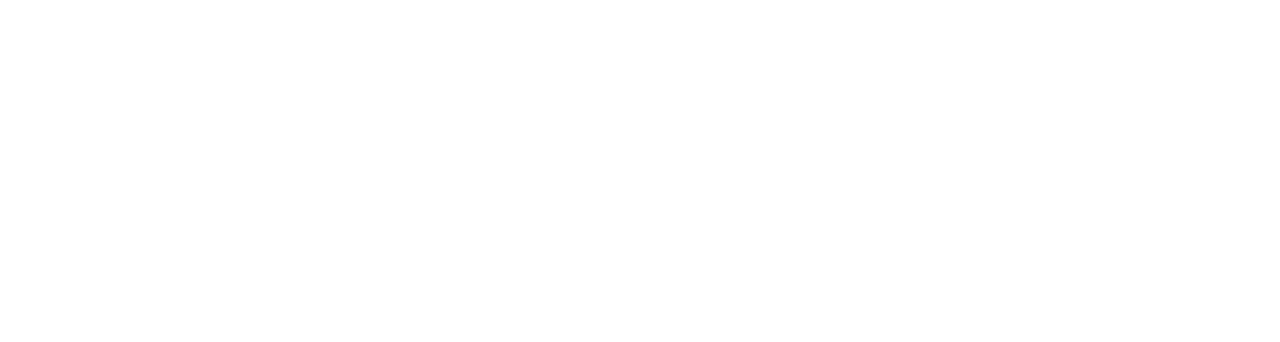
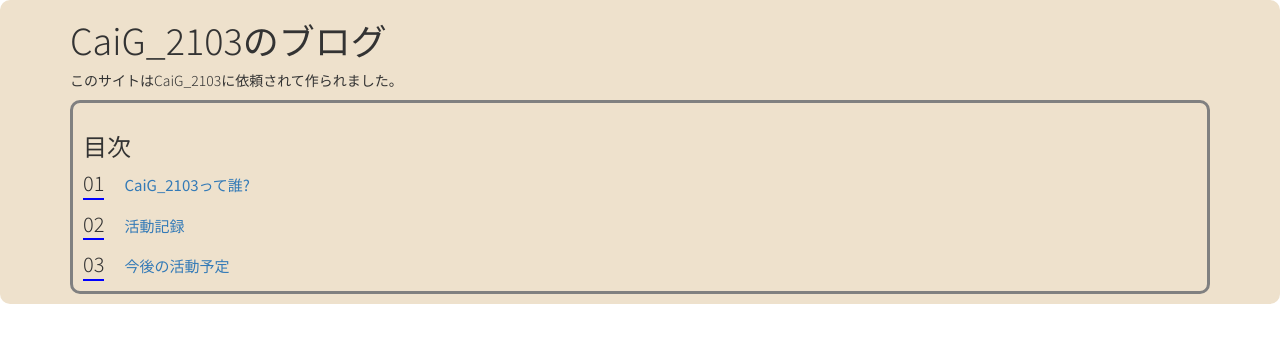
Before and after one commit to cai2103/CaiPage, a plain HTML site: page index.html in a window 1280 px wide. Drawn offline with nearby package versions, Linux system fonts and the light colour scheme.

Commit message:
メインページを作成

```diff
--- a/index.html
+++ b/index.html
@@ -1,11 +1,107 @@
-<!DOCTYPE html>
-<html lang="ja">
-<head>
-  <meta charset="UTF-8">
-  <meta name="viewport" content="width=device-width, initial-scale=1.0">
-  <title>Cai</title>
-</head>
-<body>
+<!--
+  Cai2103 - Github.com/cai2103
+  Cai2103 - Cai2103.Github.io/Cai2103-blog/
+-->
+<!doctype html>
+<html lang="en">
+  <head>
+    <meta charset="utf-8">
+    <meta http-equiv="X-UA-Compatible" content="IE=edge">
+    <meta name="viewport" content="width=device-width, initial-scale=1">
+    <!-- The above 3 meta tags *must* come first in the head; any other head content must come *after* these tags -->
+    <title>Cai2103の色々サイト</title>
+    <style>
+    /*Google Fonts*/
+    @import url('https://fonts.googleapis.com/css2?family=Noto+Sans+JP:wght@100&display=swap');
+    @import url('https://fonts.googleapis.com/css2?family=Noto+Sans+JP:wght@200&display=swap');
+    @import url('https://fonts.googleapis.com/css2?family=Noto+Sans+JP:wght@300&display=swap');
+    @import url('https://fonts.googleapis.com/css2?family=Noto+Sans+JP&display=swap');
 
-</body>
+    .noto-sans-jp-1 {
+      font-family: "Noto Sans JP", sans-serif;
+      font-optical-sizing: auto;
+      font-weight: 100;
+      font-style: normal;
+    }
+
+    .noto-sans-jp-2 {
+      font-family: "Noto Sans JP", sans-serif;
+      font-optical-sizing: auto;
+      font-weight: 200;
+      font-style: normal;
+    }
+
+    .noto-sans-jp-3 {
+      font-family: "Noto Sans JP", sans-serif;
+      font-optical-sizing: auto;
+      font-weight: 300;
+      font-style: normal;
+    }
+
+    .noto-sans-jp-4{
+      font-family: "Noto Sans JP", sans-serif;
+      font-optical-sizing: auto;
+      font-weight: 400;
+      font-style: normal;
+    }
+    /*=========================================================================*/
+    .main {
+      background-color: #EEE1CC;
+      border-radius: 10px;
+    }
+    /*目次用*/
+    ol {
+      list-style: none;
+
+      height: auto;
+      padding: 10px;
+      border: 3px solid gray;
+      box-sizing: border-box;
+      border-radius: 10px;
+    }
+    li {
+      margin-top: 10px;
+      font-size: 15px;
+    }
+    span {
+      margin-right: 20px;
+      display: inline-block;
+      border-bottom: 2px solid blue;
+      font-size: 20px;
+    }
+
+  </style>
+
+    <!-- Bootstrap -->
+    <link rel="stylesheet" href="https://cdn.jsdelivr.net/npm/bootstrap@3.4.1/dist/css/bootstrap.min.css" integrity="sha384-HSMxcRTRxnN+Bdg0JdbxYKrThecOKuH5zCYotlSAcp1+c8xmyTe9GYg1l9a69psu" crossorigin="anonymous">
+
+    <!-- HTML5 shim and Respond.js for IE8 support of HTML5 elements and media queries -->
+    <!-- WARNING: Respond.js doesn't work if you view the page via file:// -->
+    <!--[if lt IE 9]>
+      <script src="https://cdn.jsdelivr.net/npm/html5shiv@3.7.3/dist/html5shiv.min.js"></script>
+      <script src="https://cdn.jsdelivr.net/npm/respond.js@1.4.2/dest/respond.min.js"></script>
+    <![endif]-->
+  </head>
+  <body>
+    <div class="hero-body">
+      <div class="hero is-warning">
+        <div class="main">
+          <div class="container">
+            <h1 class="noto-sans-jp-3">CaiG_2103のブログ</h1>
+            <p class="noto-sans-jp-3">このサイトはCaiG_2103に依頼されて作られました。</p>
+            <ol class="noto-sans-jp-3">
+              <h3 class="noto-sans-jp-3">目次</h4>
+              <li><span>01</span><a class="noto-sans-jp-4" href="#dare">CaiG_2103って誰?</a></li>
+              <li><span>02</span><a class="noto-sans-jp-4" href="#catudo">活動記録</a></li>
+              <li><span>03</span><a class="noto-sans-jp-4" href="#yotei">今後の活動予定</a></li>
+            </ol>
+          </div>
+        </div>
+      </div>
+    </div>
+    <!-- jQuery (necessary for Bootstrap's JavaScript plugins) -->
+    <script src="https://code.jquery.com/jquery-1.12.4.min.js" integrity="sha384-nvAa0+6Qg9clwYCGGPpDQLVpLNn0fRaROjHqs13t4Ggj3Ez50XnGQqc/r8MhnRDZ" crossorigin="anonymous"></script>
+    <!-- Include all compiled plugins (below), or include individual files as needed -->
+    <script src="https://cdn.jsdelivr.net/npm/bootstrap@3.4.1/dist/js/bootstrap.min.js" integrity="sha384-aJ21OjlMXNL5UyIl/XNwTMqvzeRMZH2w8c5cRVpzpU8Y5bApTppSuUkhZXN0VxHd" crossorigin="anonymous"></script>
+  </body>
 </html>
```
